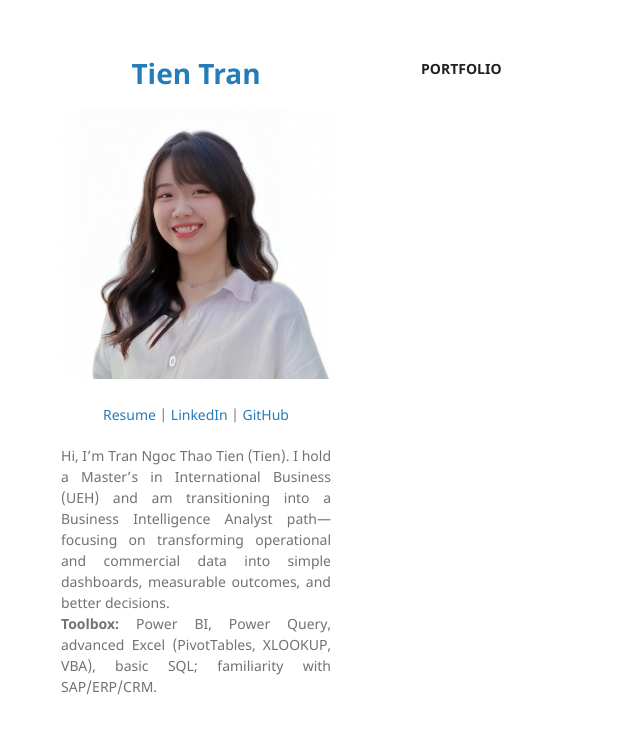
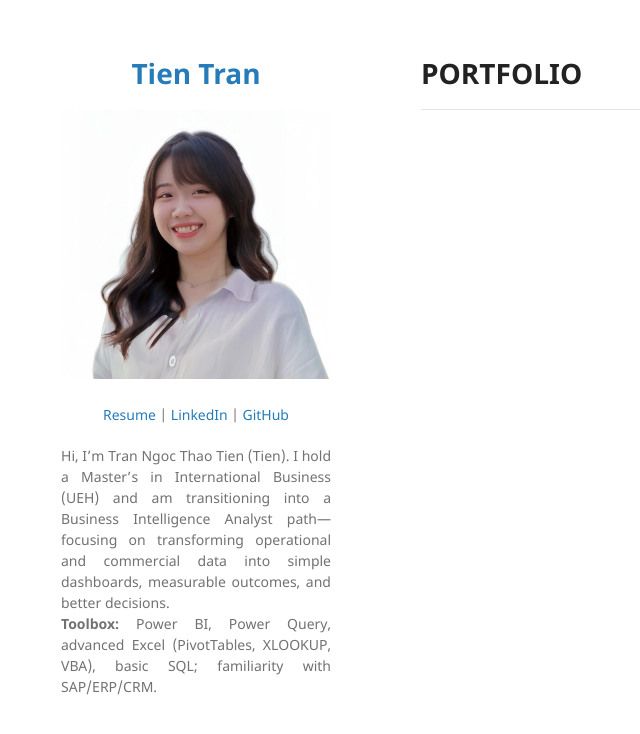
Before and after one commit to tnthaotien/tnthaotien.github.io, a Jekyll site: the page built from index.md, in a window 1280 px wide. Shown: the top 734 px of the page, without its empty margins (149-789 px from the left). Built offline with Jekyll 4.4.1, drawn with Linux system fonts in a browser that asks for light colours; our own code applies the rules of GitHub Pages for plain Markdown files.

```diff
--- a/index.md
+++ b/index.md
@@ -1 +1,2 @@
-**PORTFOLIO**
+# PORTFOLIO
+---
```
